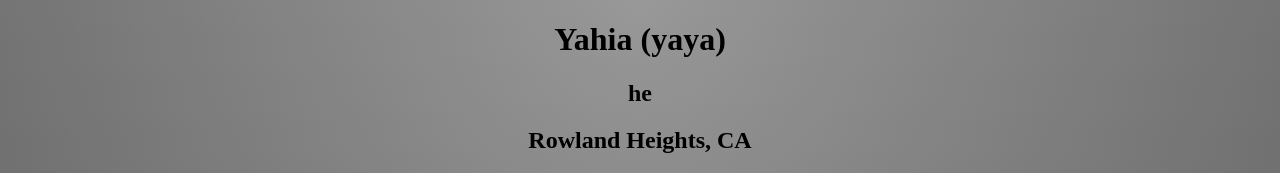
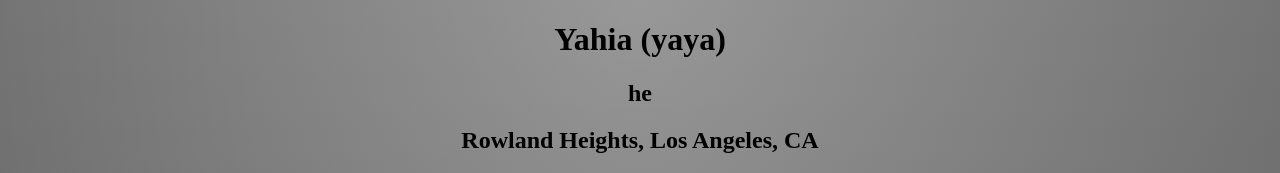
Before and after one commit to Yahia89/test, a plain HTML site: page index.html in a window 1280 px wide. Shown: the top 173 px of the page. Drawn offline with Linux system fonts and the light colour scheme; a script that the page names is missing.

Commit message:
updated location

```diff
--- a/index.html
+++ b/index.html
@@ -14,7 +14,7 @@
       <h1>Yahia (yaya)</h1>
       <h2>he</h2>
     </header>
-    <h2>Rowland Heights, CA</h2>
+    <h2>Rowland Heights, Los Angeles, CA</h2>
     <section>
       <div class="facts">
         <ul>
```
